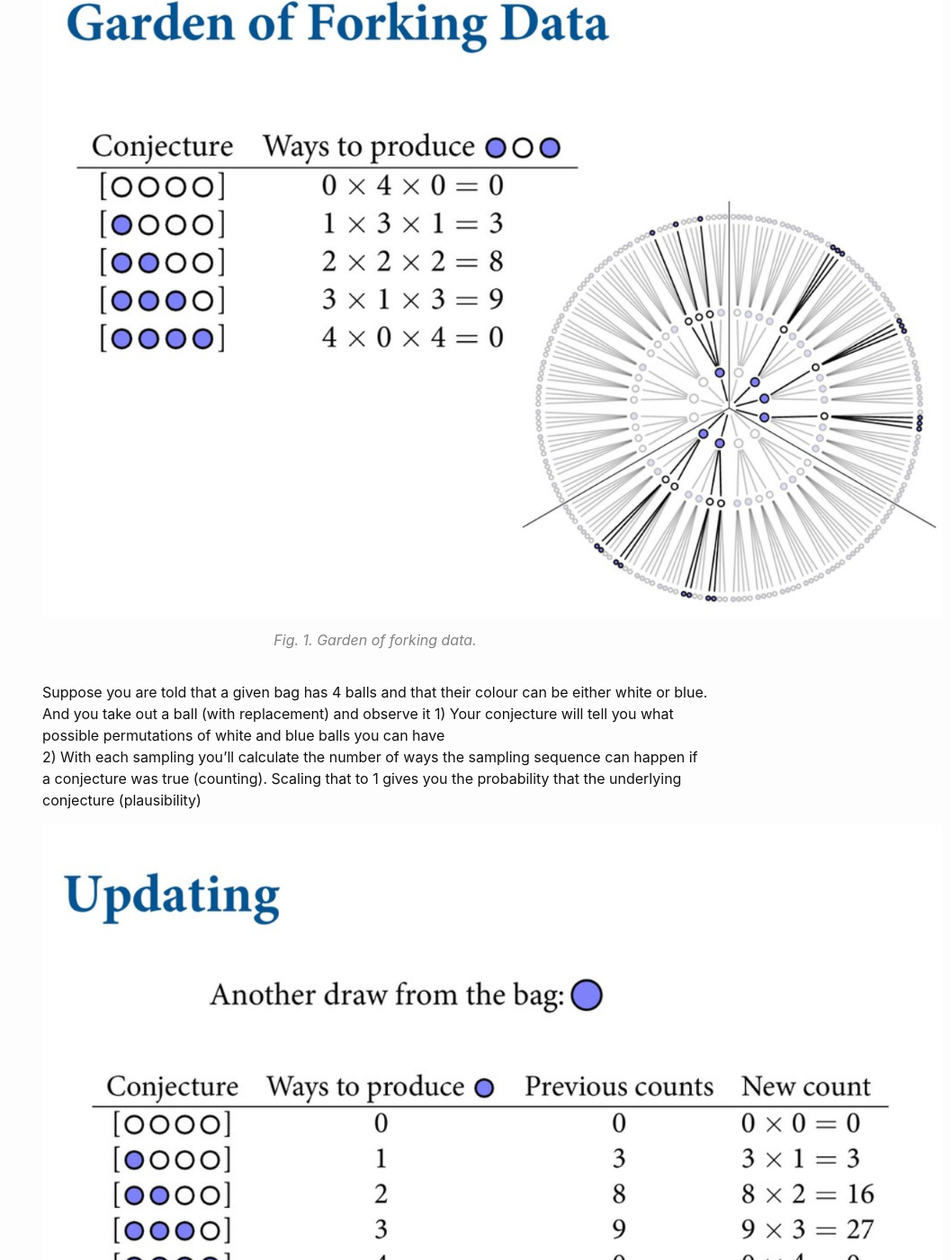
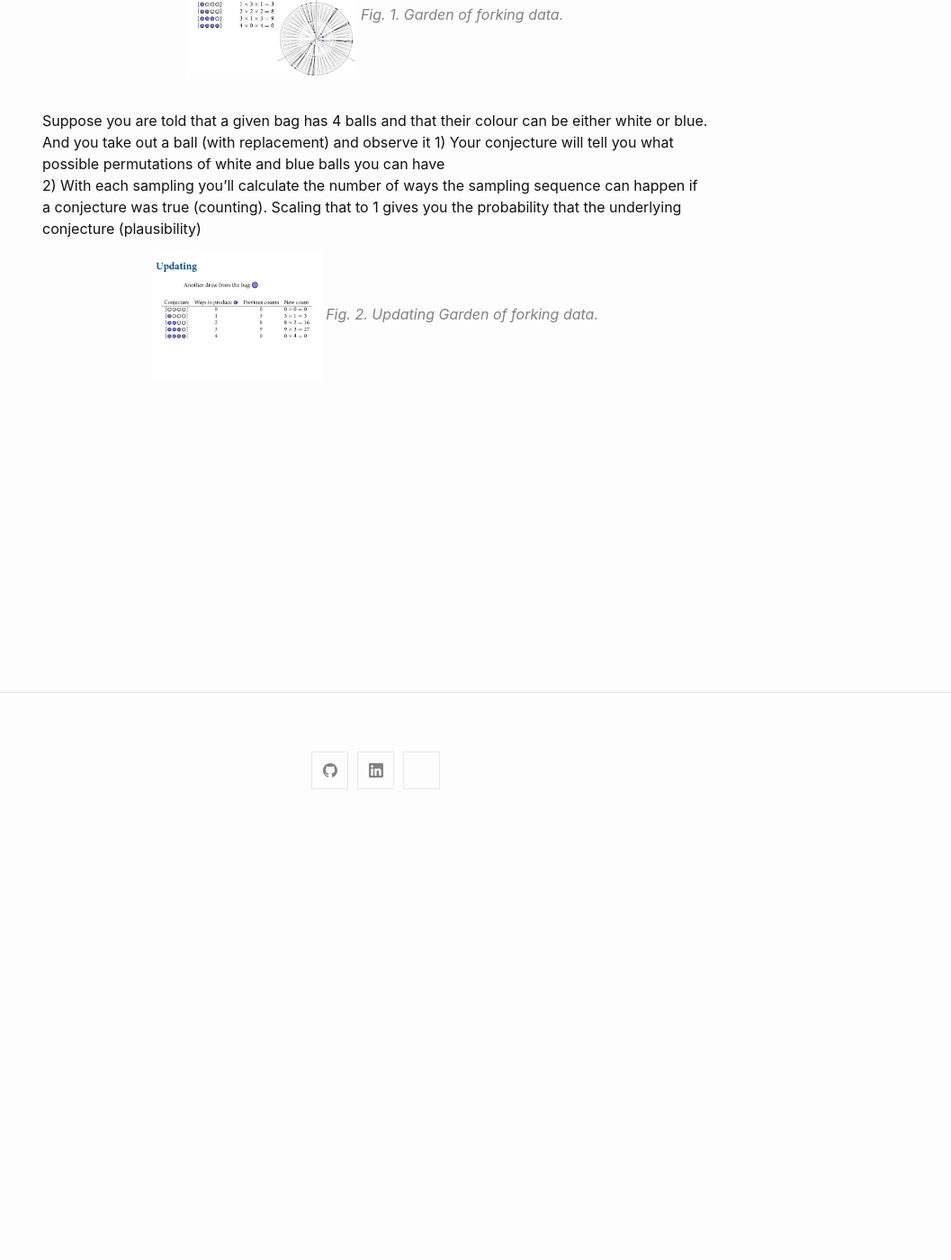
Before and after one commit to nitinrawatiitd/nitinrawatiitd.github.io, a Jekyll site: the page built from docs/_posts/2021-04-10-Bayesian_Statistics-1-Introduction.md, in a window 1280 px wide and 1400 px high, scrolled down 488 px. Shown: the whole window at 90% size, without its empty margins (223-1280 px from the left). Built offline with Jekyll 4.4.1, drawn with Linux system fonts in a browser that asks for light colours; after the commit the page ends 1118 px from its top, so only the background shows below that; some of the changed text lies outside the part shown.

Commit message:
Edits to bayesian statistics page

```diff
--- a/docs/_posts/2021-04-10-Bayesian_Statistics-1-Introduction.md
+++ b/docs/_posts/2021-04-10-Bayesian_Statistics-1-Introduction.md
@@ -12,8 +12,7 @@
 
 A simple illustration of this process is the garden of forking data -
 
-![garden of forking data]({{ '/assets/pics/bayesian-statistics/garden_of_forking_data.png' | relative_url }})
-{: style="width: 30%;" class="left"}
+![garden of forking data]({{ '/assets/pics/bayesian-statistics/garden_of_forking_data.png' | relative_url }}){: style="width: 30%;" class="left"}
 *Fig. 1. Garden of forking data.*
 {:.image-caption}
 
@@ -21,7 +20,6 @@
 1) Your conjecture will tell you what possible permutations of white and blue balls you can have
 2) With each sampling you'll calculate the number of ways the sampling sequence can happen if a conjecture was true (counting). Scaling that to 1 gives you the probability that the underlying conjecture (plausibility)
 
-![garden of forking data updating]({{ '/assets/pics/bayesian-statistics/garden_of_forking_data_updating.png' | relative_url }})
-{: style="width: 30%;" class="left"}
-*Fig. 1. Updating Garden of forking data.*
+![garden of forking data updating]({{ '/assets/pics/bayesian-statistics/garden_of_forking_data_updating.png' | relative_url }}){: style="width: 30%;" class="left"}
+*Fig. 2. Updating Garden of forking data.*
 {:.image-caption}
```
